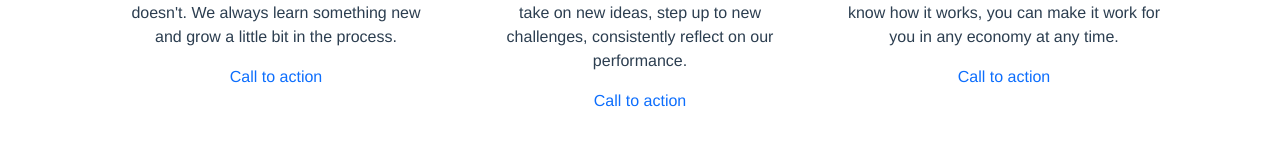
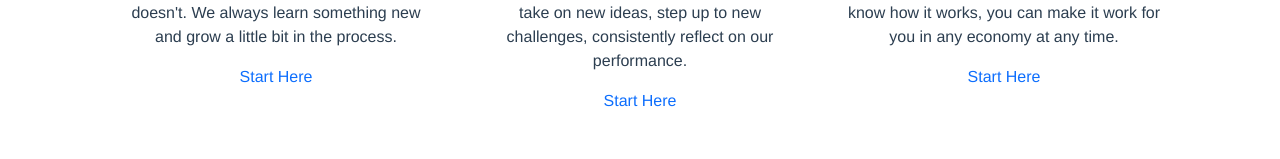
Before and after one commit to jastee07/portfolio, a Vue app in the folder portfolio-frontend/: page / in a window 1280 px wide. Shown: the part 749-908 px from the top of the page. Built offline with nearby package versions, Linux system fonts and the light colour scheme; no server answers.

Commit message:
Changed call to action

```diff
--- a/portfolio-frontend/src/views/Home.vue
+++ b/portfolio-frontend/src/views/Home.vue
@@ -41,7 +41,7 @@
               and what doesn't. We always learn something new and grow a little bit in the process.
             </p>
             <a class="text-decoration-none" href="#!">
-              Call to action
+              Start Here
               <i class="bi bi-arrow-right"></i>
             </a>
           </div>
@@ -58,7 +58,7 @@
               take on new ideas, step up to new challenges, consistently reflect on our performance.
             </p>
             <a class="text-decoration-none" href="#!">
-              Call to action
+              Start Here
               <i class="bi bi-arrow-right"></i>
             </a>
           </div>
@@ -75,7 +75,7 @@
               If you know how it works, you can make it work for you in any economy at any time.
             </p>
             <a class="text-decoration-none" href="#!">
-              Call to action
+              Start Here
               <i class="bi bi-arrow-right"></i>
             </a>
           </div>
```
